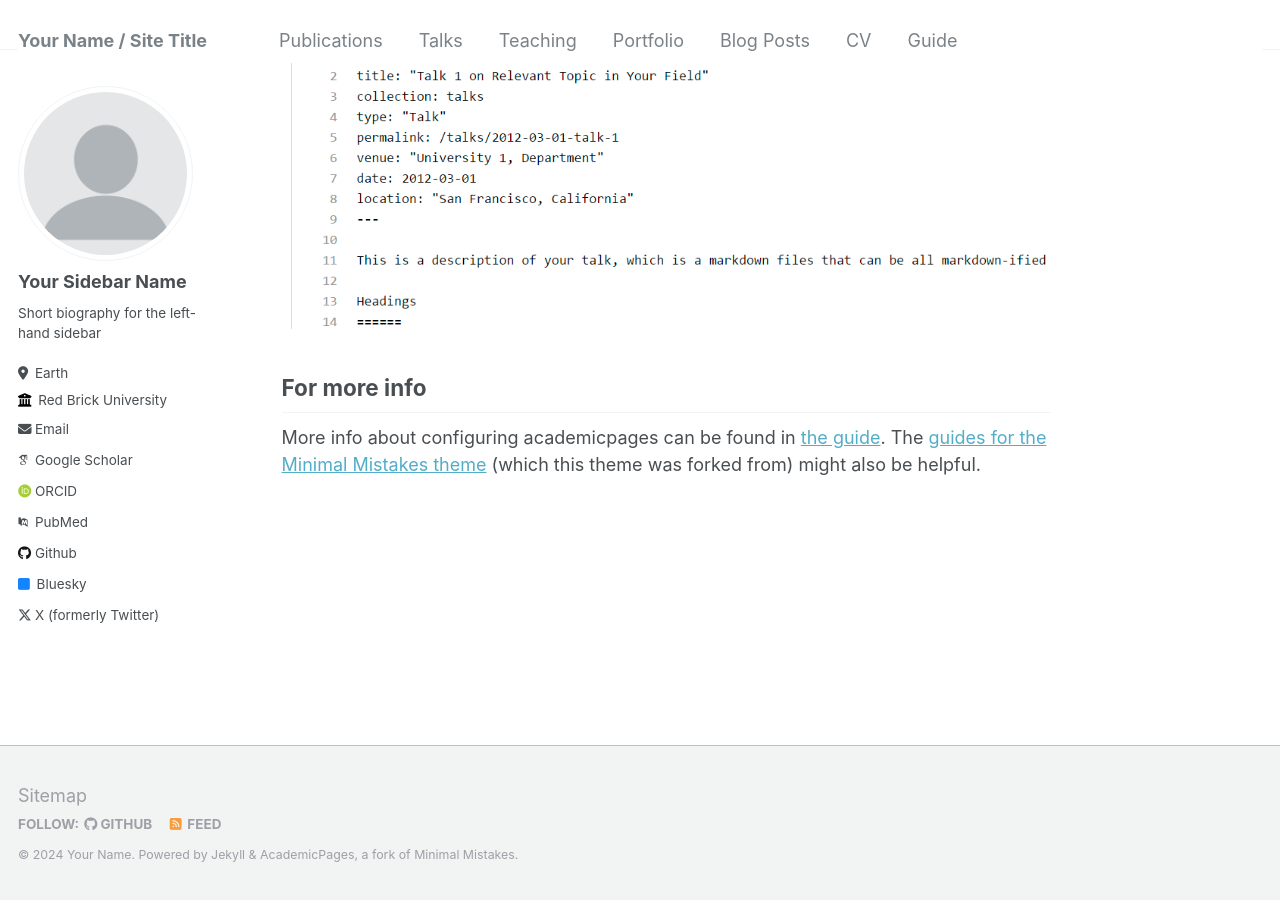
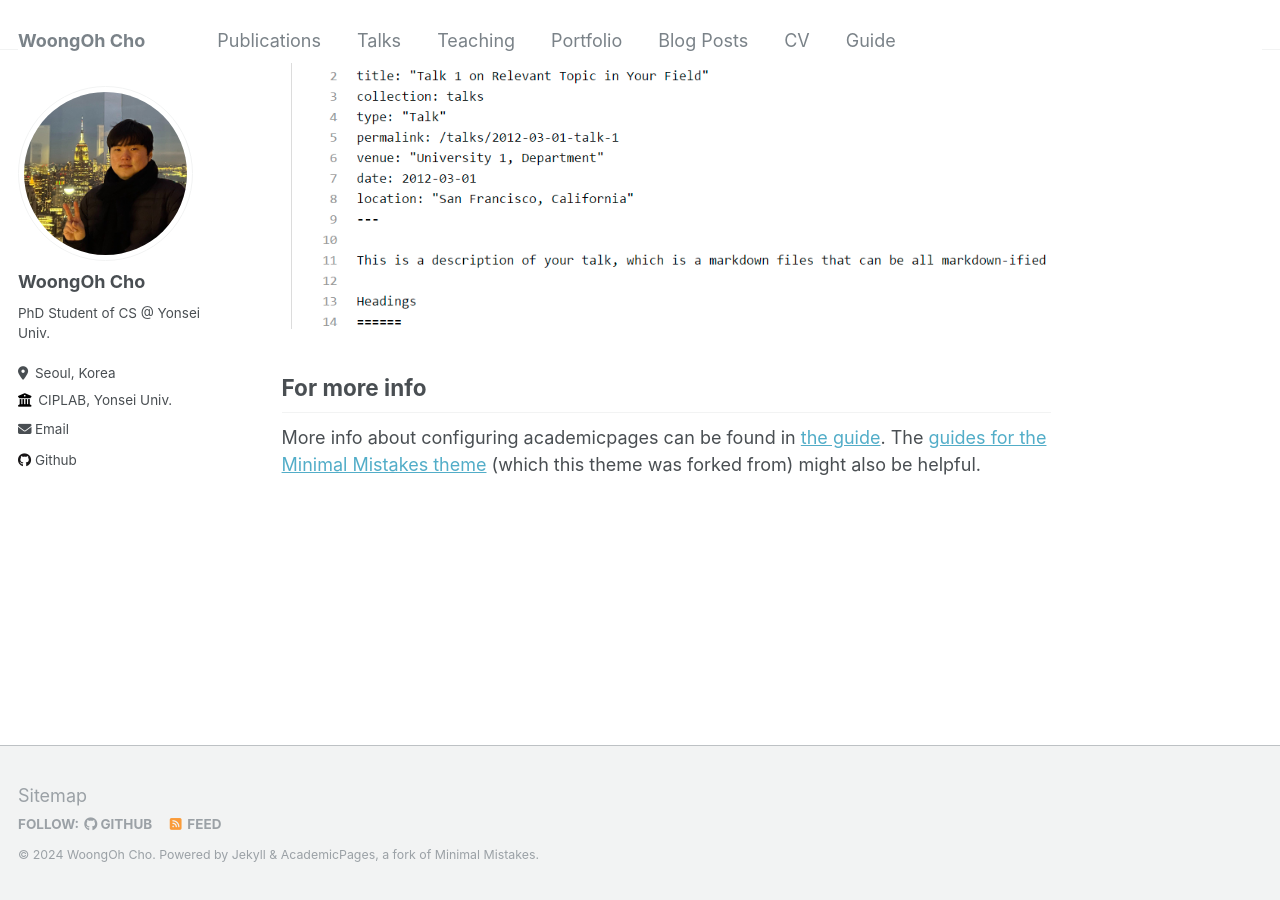
Before and after one commit to raikuma/raikuma.github.io, a Jekyll site: the page built from _pages/about.md, in a window 1280 px wide and 900 px high, scrolled down 2640 px. Built offline with Jekyll 4.4.1, drawn with Linux system fonts in a browser that asks for light colours; some web fonts are replaced.

Commit message:
Update _config.yml

```diff
--- a/_config.yml
+++ b/_config.yml
@@ -8,46 +8,46 @@
 
 # Basic Site Settings
 locale                   : "en-US"
-title                    : "Your Name / Site Title"
+title                    : "WoongOh Cho"
 title_separator          : "-"
-name                     : &name "Your Name"
-description              : &description "personal description"
-url                      : https://academicpages.github.io # the base hostname & protocol for your site e.g. "https://mmistakes.github.io"
+name                     : &name "WoongOh Cho"
+description              : &description "PhD Student of CS @ Yonsei Univ."
+url                      : https://raikuma.github.io # the base hostname & protocol for your site e.g. "https://mmistakes.github.io"
 baseurl                  : "" # the subpath of your site, e.g. "/blog"
-repository               : "academicpages/academicpages.github.io"
+repository               : "raikuma/raikuma.github.io"
 
 # Site Author - The following control what appear as part of the author content on the side bar.
 #               If a field is blank the icon and link will not appear, otherwise it will be shown.
 #               Additional customization can be done by editing /_includes/author-profile.html
 author:
   # Biographic information
-  avatar           : "profile.png"
-  name             : "Your Sidebar Name"
+  avatar           : "profile.jpg"
+  name             : "WoongOh Cho"
   pronouns         : # example: "she/her"
-  bio              : "Short biography for the left-hand sidebar"
-  location         : "Earth"
-  employer         : "Red Brick University"
+  bio              : "PhD Student of CS @ Yonsei Univ."
+  location         : "Seoul, Korea"
+  employer         : "CIPLAB, Yonsei Univ."
   uri              : # URL
-  email            : "none@example.org"
+  email            : "wocho@yonsei.ac.kr"
 
   # Academic websites
   arxiv            : # URL - Update with the correct link to your profile
-  googlescholar    : "https://scholar.google.com/citations?user=PS_CX0AAAAAJ"
+  googlescholar    : # "https://scholar.google.com/citations?user=PS_CX0AAAAAJ"
   impactstory      : # URL
-  orcid            : "http://orcid.org/yourorcidurl"
-  pubmed           : "https://www.ncbi.nlm.nih.gov/pubmed/?term=john+snow"
+  orcid            : # "http://orcid.org/yourorcidurl"
+  pubmed           : # "https://www.ncbi.nlm.nih.gov/pubmed/?term=john+snow"
   researchgate     : # URL
 
   # Repositories and software development
   bitbucket        : # Username - Update with your username on the site
   codepen          : # Username
   dribbble         : # Username
-  github           : "academicpages"
+  github           : "raikuma"
   kaggle           : # Username
   stackoverflow    : # User number or user number and name (i.e., use "1" or "1/jeff-atwood")
 
   # Social media
-  bluesky          : "bsky.app" # Replace this with you Bluesky username
+  bluesky          : # "bsky.app" # Replace this with you Bluesky username
   facebook         : # Username
   flickr           : # Username
   foursquare       : # Username
@@ -64,7 +64,7 @@ author:
   steam            : # Username
   telegram         : # URL
   tumblr           : # Username
-  twitter          : "UniofOxford"  # Replace this with your X / Twitter handle
+  twitter          : # "UniofOxford"  # Replace this with your X / Twitter handle
   vine             : # Username
   weibo            : # Username
   wikipedia        : # Username
```
